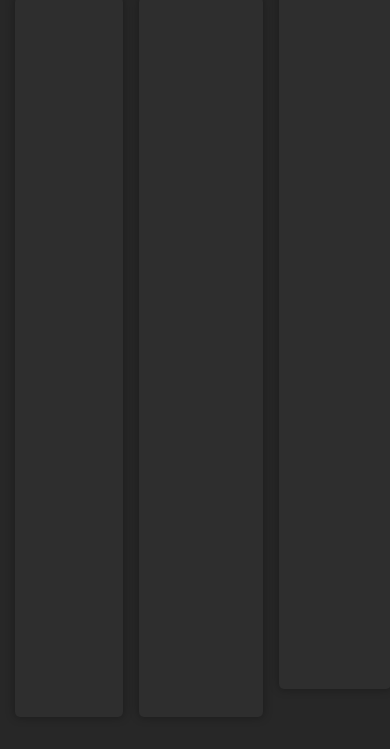
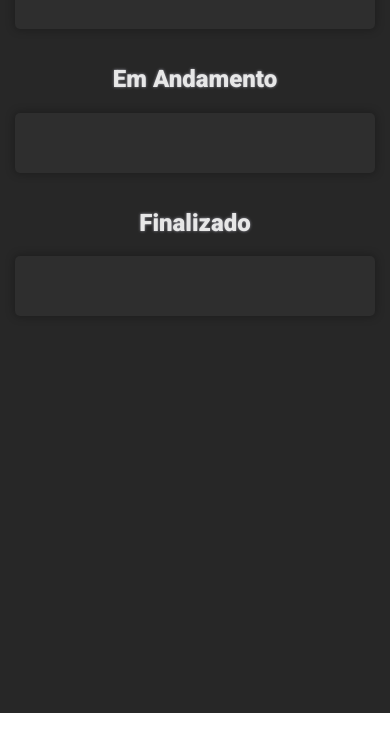
Before and after one commit to AmauriBlanco/todo-list, a plain HTML site: page index.html in a window 390 px wide. Shown: the part 170-919 px from the top of the page. After the commit the page ends 883 px from the top, so only its background shows below. Drawn offline with Linux system fonts and the light colour scheme; no server answers.

Commit message:
ajuste mobile

```diff
--- a/src/assets/style/style.css
+++ b/src/assets/style/style.css
@@ -294,3 +294,19 @@ body {
     width: fit-content;
     padding: 10px 20px;
 }
+
+
+
+/* BreakPoints */
+
+@media(max-width: 992px) {
+    .todo-list-container {
+        grid-template-columns: repeat(1, 1fr);
+        gap: 1rem;
+    }
+
+    .cards-container {
+        height: auto;
+        padding: 10px 10px 50px 10px;
+    }
+}
```
